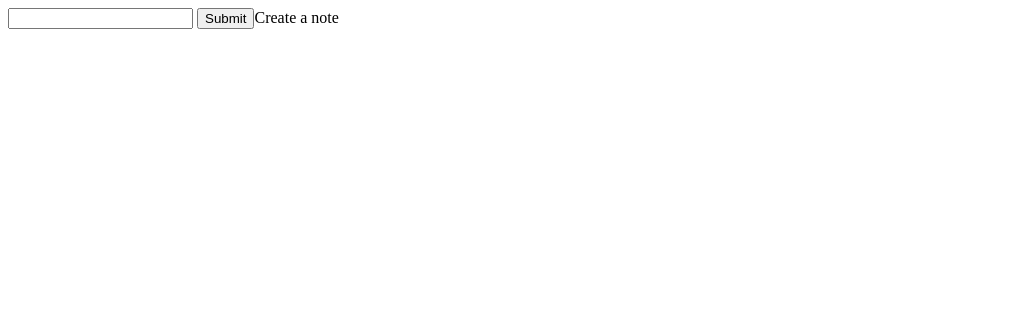
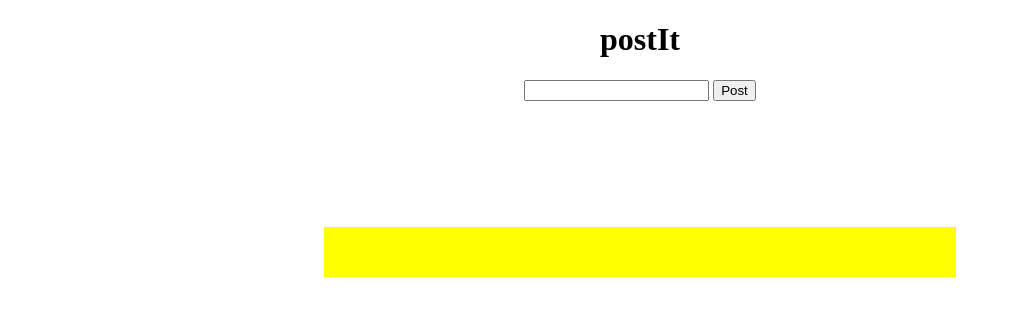
Before and after one commit to JAstbury/jargden, a website: page index.html in a window 1280 px wide. Shown: the whole page, without its empty margins (0-1011 px from the left). Drawn offline with Linux system fonts and the light colour scheme.

Commit message:
Adds some styling

```diff
--- /dev/null
+++ b/index.css
@@ -0,0 +1,11 @@
+body {
+  text-align: center;
+}
+
+#currentMessage {
+  background-color: yellow;
+  width: 50%;
+  height: 50px;
+  margin: auto;
+  margin-top: 10%;
+}
--- a/index.html
+++ b/index.html
@@ -5,16 +5,18 @@
   <meta charset="UTF-8">
   <meta name="viewport" content="width=device-width, initial-scale=1.0">
   <meta http-equiv="X-UA-Compatible" content="ie=edge">
+  <link rel="stylesheet" type="text/css" href="./index.css">
   <title>postIt</title>
 
 </head>
 
 <body>
+  <h1>postIt</h1>
   <div class="1">
 
     <form id="Form">
       <input id="message"></input>
-      <input id="createMessage" type="submit" onclick="createMessageClick()">Create a note</input>
+      <button id="createMessage" type="button" onclick="createMessageClick()">Post</button>
     </form>
 
   </div>
--- a/models/index.js
+++ b/models/index.js
@@ -1,7 +1,4 @@
 var notes = new NoteList();
-
-
-
 
 function createMessageClick(){
   var input = document.forms.Form.message.value;
```
